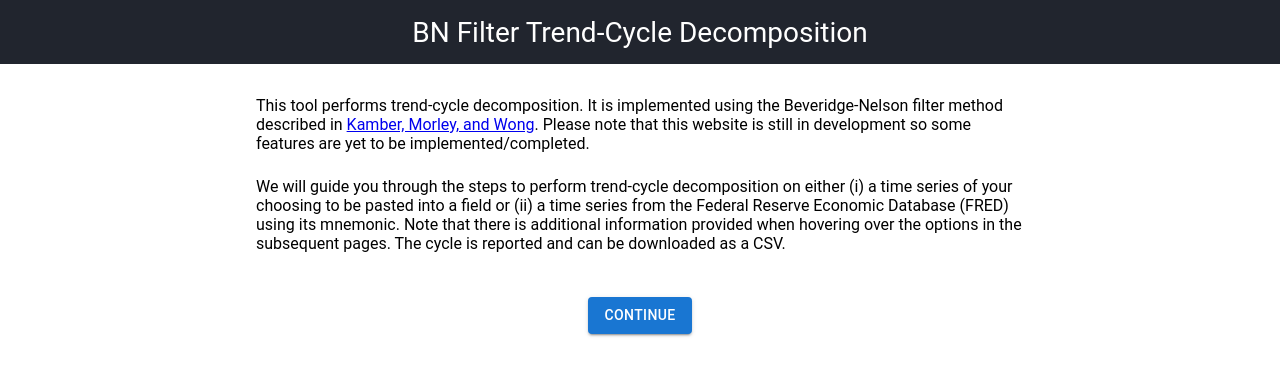
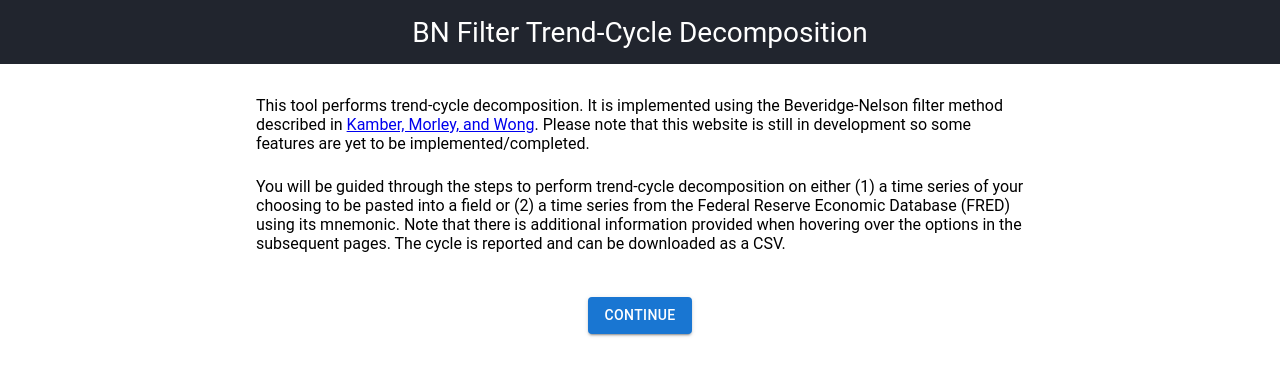
Before and after one commit to crstnn/BeveridgeNelsonFilter, a React (Create React App) app in the folder bn-filter-app/: page / in a window 1280 px wide. Shown: the top 376 px of the page. Built offline with nearby package versions, Linux system fonts and the light colour scheme.

Commit message:
fixed welcome text

```diff
--- a/bn-filter-app/src/components/StartMenu.js
+++ b/bn-filter-app/src/components/StartMenu.js
@@ -13,8 +13,8 @@ export class StartMenu extends Component {
         return (
             <div>
                 <div className="information">
-                    <p>We will guide you through the steps to perform trend-cycle decomposition on either (i) a time
-                        series of your choosing to be pasted into a field or (ii) a time series from the Federal Reserve
+                    <p>You will be guided through the steps to perform trend-cycle decomposition on either (1) a time
+                        series of your choosing to be pasted into a field or (2) a time series from the Federal Reserve
                         Economic Database (FRED) using its mnemonic. Note that there is additional information provided
                         when hovering over the options in the subsequent pages. The cycle is reported and can be
                         downloaded as a CSV.
```
